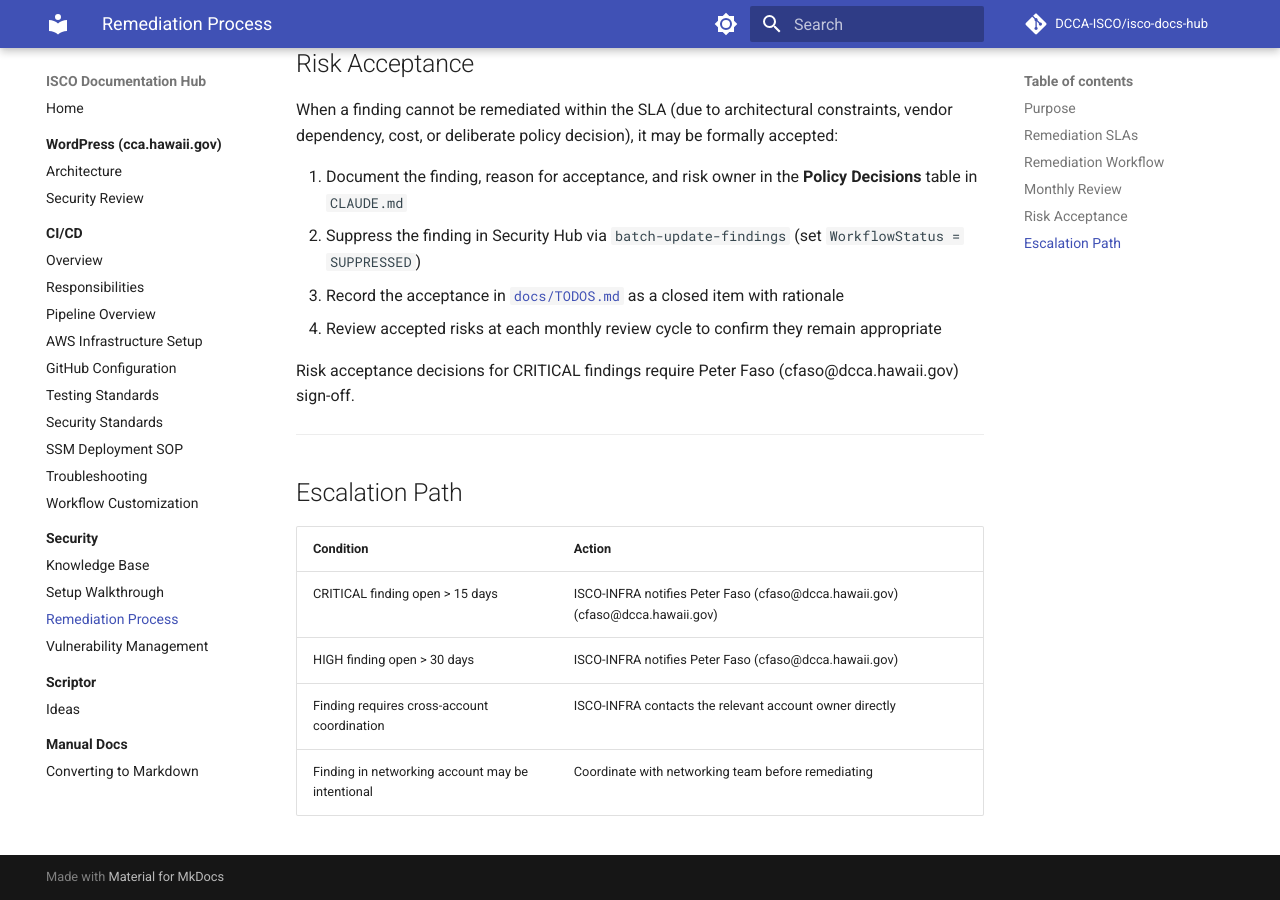
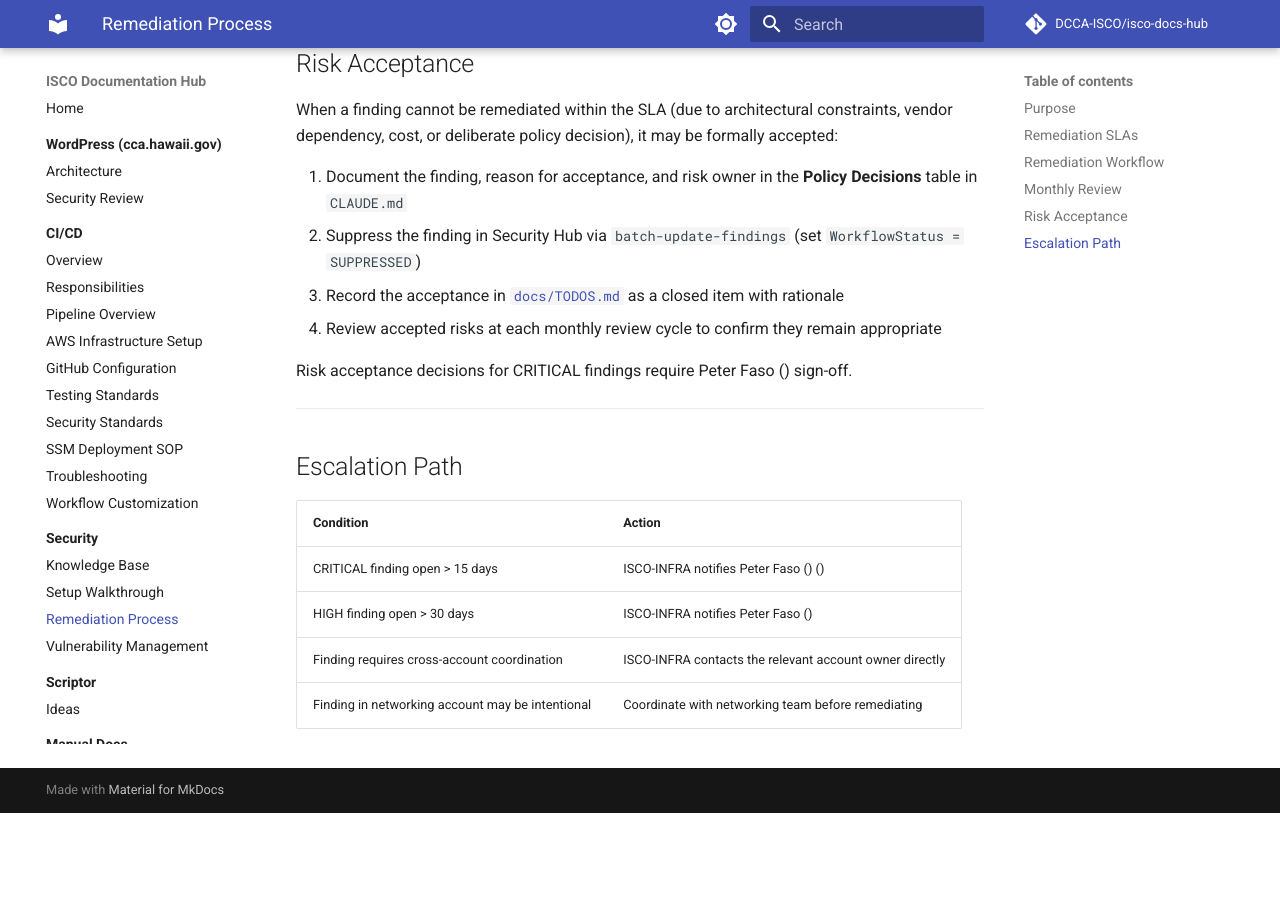
Before and after one commit to DCCA-ISCO/isco-docs-hub, an MkDocs documentation site: the page built from docs/imported/security/remediation-process.md, in a window 1280 px wide and 900 px high, scrolled down 2091 px. Built offline with MkDocs 1.6.1 and Material for MkDocs 9.7.7, drawn with Linux system fonts in a browser that asks for light colours; comment, search, counter and statistics services are not loaded; after the commit the page ends 2904 px from its top, so only the background shows below that; some of the changed text lies outside the part shown.

Commit message:
chore: sync imported docs from source repos

```diff
--- a/docs/imported/security/remediation-process.md
+++ b/docs/imported/security/remediation-process.md
@@ -22,8 +22,8 @@ Remediation targets are based on finding severity:
 
 | Severity | Target Remediation Window | Escalation If Missed |
 |---|---|---|
-| **CRITICAL** | 15 calendar days | Escalate to Peter Faso (cfaso@dcca.hawaii.gov) immediately |
-| **HIGH** | 30 calendar days | Escalate to Peter Faso (cfaso@dcca.hawaii.gov) at 30 days |
+| **CRITICAL** | 15 calendar days | Escalate to Peter Faso (<personal-email>) immediately |
+| **HIGH** | 30 calendar days | Escalate to Peter Faso (<personal-email>) at 30 days |
 | **MEDIUM** | 90 calendar days | Document at next monthly review |
 | **LOW** | 180 calendar days | Accept or document at next monthly review |
 
@@ -71,7 +71,7 @@ When a finding cannot be remediated within the SLA (due to architectural constra
 3. Record the acceptance in [`docs/TODOS.md`](https://github.com/DCCA-ISCO/dcca-security/blob/main/docs/docs/TODOS.md) as a closed item with rationale
 4. Review accepted risks at each monthly review cycle to confirm they remain appropriate
 
-Risk acceptance decisions for CRITICAL findings require Peter Faso (cfaso@dcca.hawaii.gov) sign-off.
+Risk acceptance decisions for CRITICAL findings require Peter Faso (<personal-email>) sign-off.
 
 ---
 
@@ -79,7 +79,7 @@ Risk acceptance decisions for CRITICAL findings require Peter Faso (cfaso@dcca.h
 
 | Condition | Action |
 |---|---|
-| CRITICAL finding open > 15 days | ISCO-INFRA notifies Peter Faso (cfaso@dcca.hawaii.gov) (cfaso@dcca.hawaii.gov) |
-| HIGH finding open > 30 days | ISCO-INFRA notifies Peter Faso (cfaso@dcca.hawaii.gov) |
+| CRITICAL finding open > 15 days | ISCO-INFRA notifies Peter Faso (<personal-email>) (<personal-email>) |
+| HIGH finding open > 30 days | ISCO-INFRA notifies Peter Faso (<personal-email>) |
 | Finding requires cross-account coordination | ISCO-INFRA contacts the relevant account owner directly |
 | Finding in networking account may be intentional | Coordinate with networking team before remediating |
```
Also changed, not shown: docs/imported/security/knowledge-base.md (+1 -1 lines), docs/imported/security/setup-walkthrough.md (+1 -1 lines).
